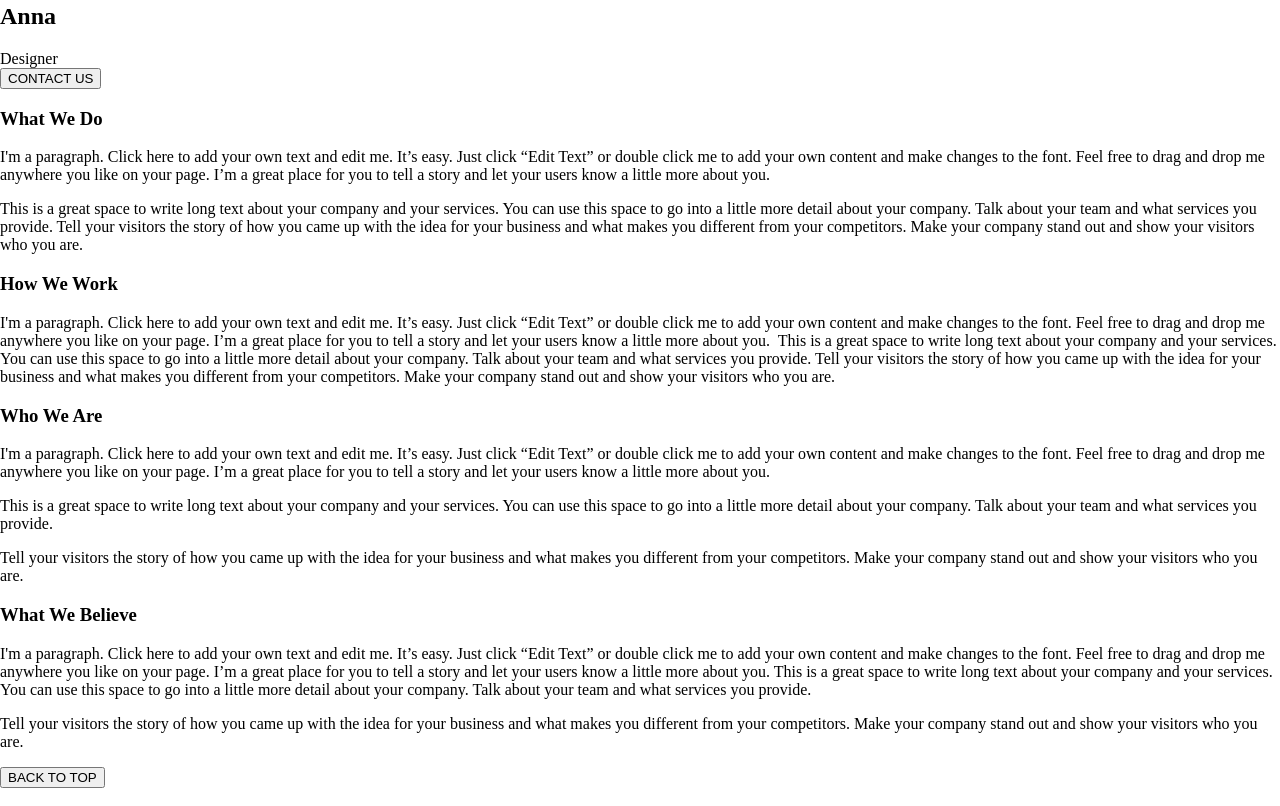
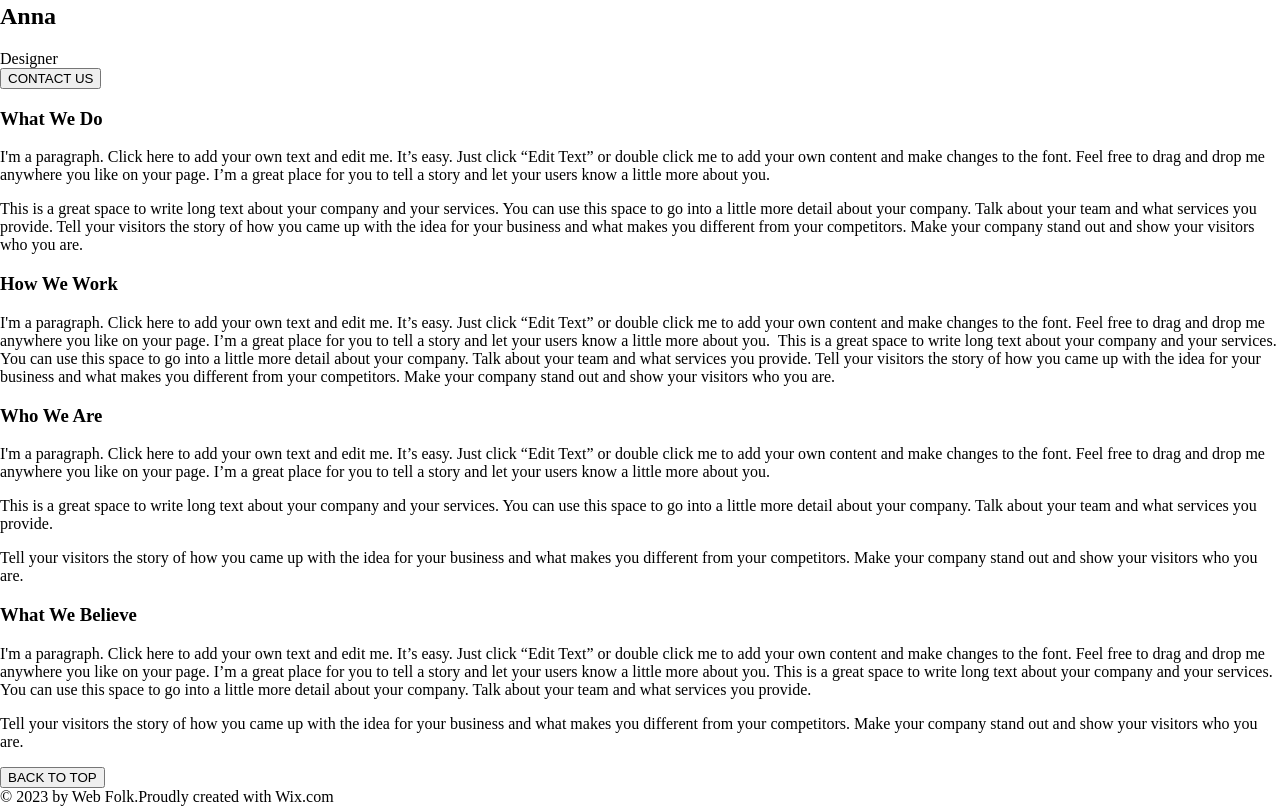
Before and after one commit to yachen168/Template-5, a plain HTML site: page index.html in a window 1280 px wide. Shown: the part 1471-2277 px from the top of the page. Drawn offline with Linux system fonts and the light colour scheme.

Commit message:
feat: <footer>

```diff
--- a/index.html
+++ b/index.html
@@ -110,7 +110,9 @@
             <button class="button">BACK TO TOP</button>
         </article>
     </main>
-
+    <footer>
+        <div>&copy; 2023 by Web Folk.Proudly created with <span>Wix.com</span></div>
+    </footer>
 </body>
 
 </html>
```
